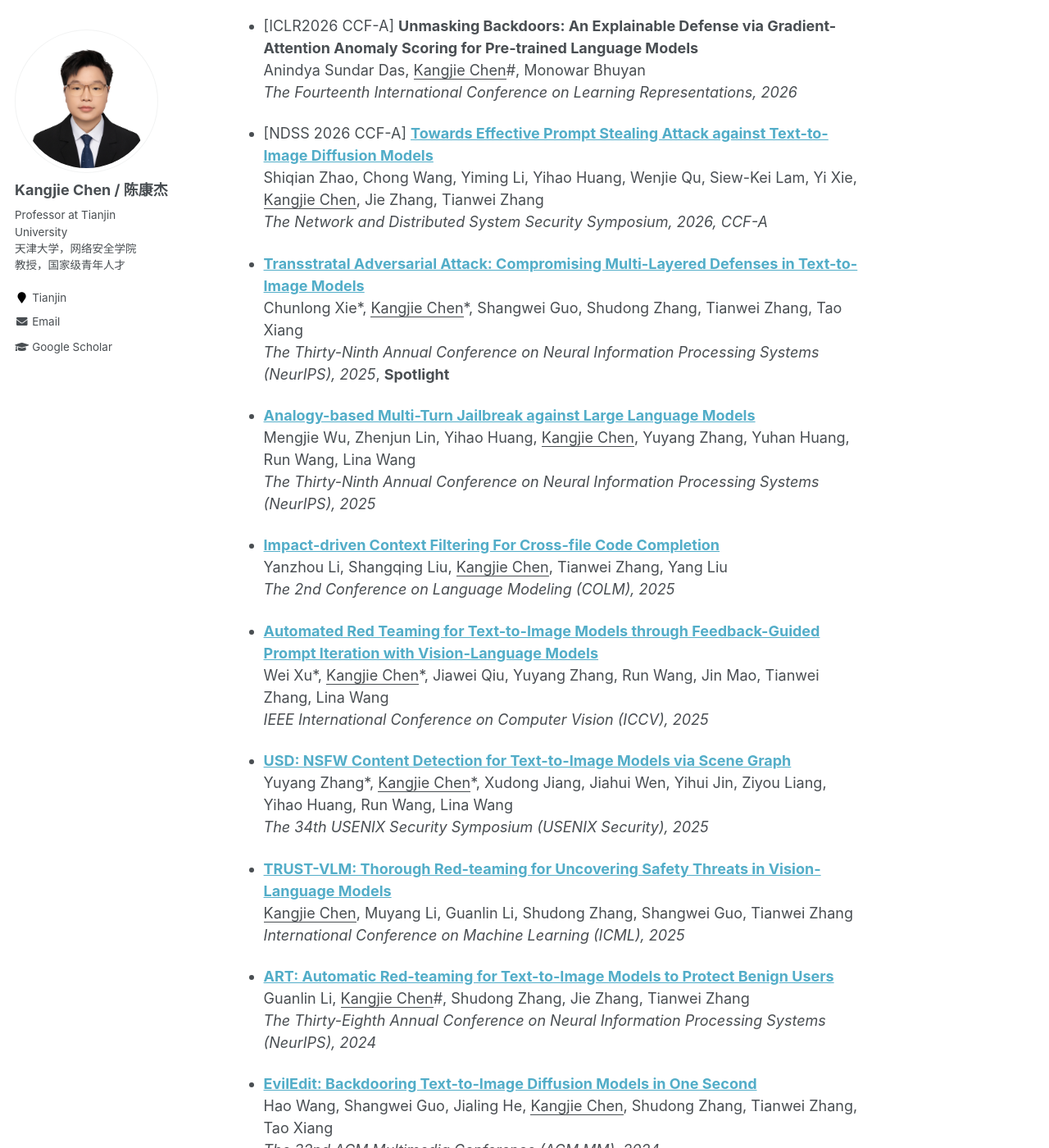
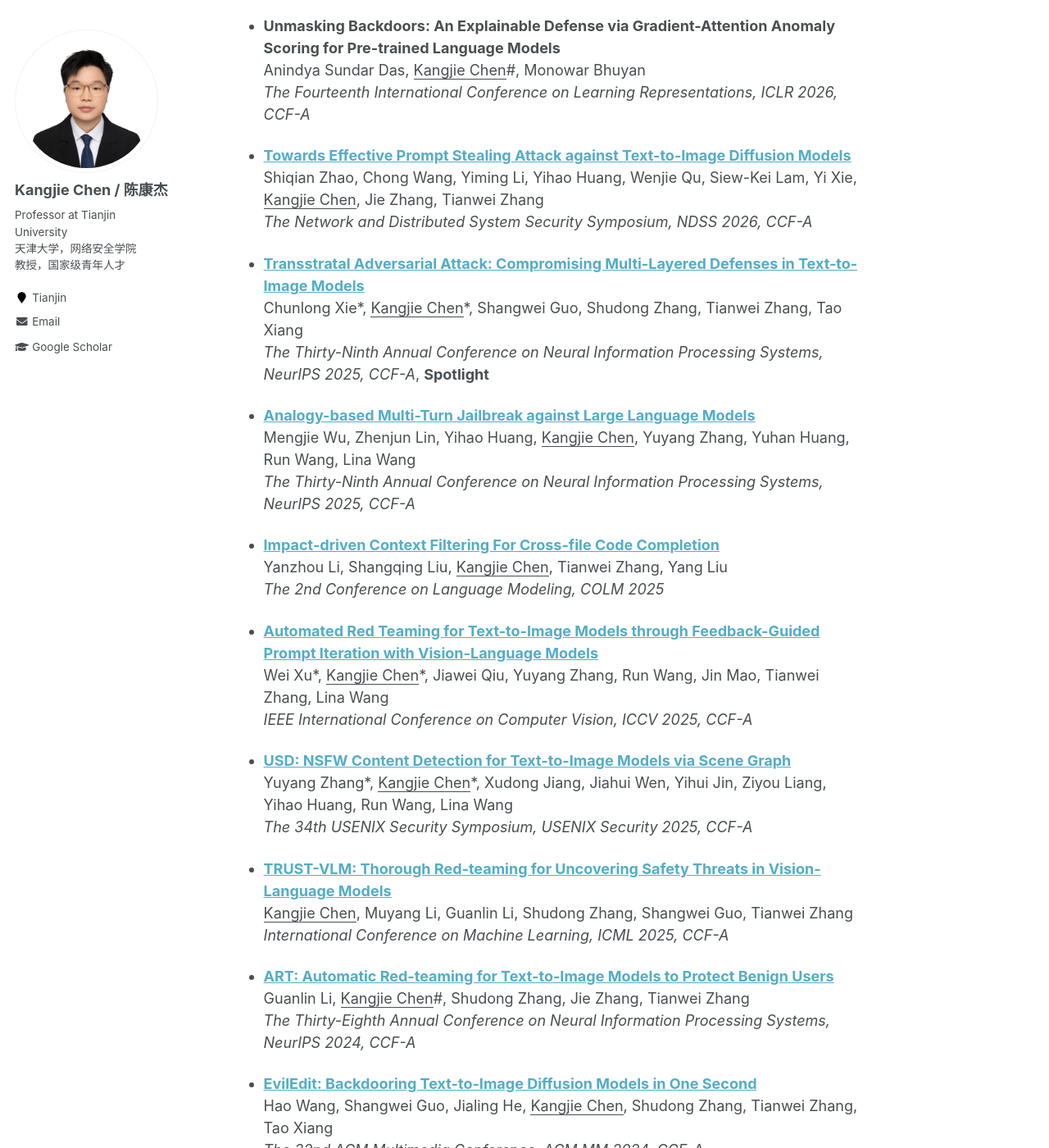
Before and after one commit to kangjie-chen/kangjie-chen.github.io, a Jekyll site: the page built from _pages/about.md, in a window 1280 px wide and 1400 px high, scrolled down 935 px. Shown: the whole window at 82% size. Built offline with Jekyll 4.4.1, drawn with Linux system fonts in a browser that asks for light colours; some of the changed text lies outside the part shown.

Commit message:
Update about.md

```diff
--- a/_pages/about.md
+++ b/_pages/about.md
@@ -21,110 +21,110 @@ I am actively seeking highly **self-motivated** Master’s students, PhD student
 
 ## Publications
 
-- [CVPR 2026 CCF-A Oral] **TEAR: Temporal-aware Automated Red-teaming for Text-to-Video Models**
+- **TEAR: Temporal-aware Automated Red-teaming for Text-to-Video Models**
   <br/>
   Jiaming He, Guanyu Hou, Hongwei Li, Zhicong Huang, <u>Kangjie Chen</u>, Yi Yu, Wenbo Jiang, Guowen Xu, Tianwei Zhang
   <br/>
-  *IEEE/CVF Conference on Computer Vision and Pattern Recognition (CCF-A), 2026*
+  *IEEE/CVF Conference on Computer Vision and Pattern Recognition, CVPR 2026, CCF-A*, **Oral**
 
-- [ICLR2026 CCF-A] **Unmasking Backdoors: An Explainable Defense via Gradient-Attention Anomaly Scoring for Pre-trained Language Models**
+- **Unmasking Backdoors: An Explainable Defense via Gradient-Attention Anomaly Scoring for Pre-trained Language Models**
   <br/>
   Anindya Sundar Das, <u>Kangjie Chen</u>\#, Monowar Bhuyan
   <br/>
-  *The Fourteenth International Conference on Learning Representations, 2026*
+  *The Fourteenth International Conference on Learning Representations, ICLR 2026, CCF-A*
 
 
-- [NDSS 2026 CCF-A] **[Towards Effective Prompt Stealing Attack against Text-to-Image Diffusion Models](https://tianweiz07.github.io/Papers/26-ndss.pdf)**
+- **[Towards Effective Prompt Stealing Attack against Text-to-Image Diffusion Models](https://tianweiz07.github.io/Papers/26-ndss.pdf)**
   <br/>
   Shiqian Zhao, Chong Wang, Yiming Li, Yihao Huang, Wenjie Qu, Siew-Kei Lam, Yi Xie, <u>Kangjie Chen</u>, Jie Zhang, Tianwei Zhang
   <br/>
-  *The Network and Distributed System Security Symposium, 2026, CCF-A*
+  *The Network and Distributed System Security Symposium, NDSS 2026, CCF-A*
 
 
 - **[Transstratal Adversarial Attack: Compromising Multi-Layered Defenses in Text-to-Image Models](https://openreview.net/pdf?id=JIpKkzSqly)**
   <br/>
   Chunlong Xie\*, <u>Kangjie Chen</u>\*, Shangwei Guo, Shudong Zhang, Tianwei Zhang, Tao Xiang
   <br/>
-  *The Thirty-Ninth Annual Conference on Neural Information Processing Systems (NeurIPS), 2025*, **Spotlight**
+  *The Thirty-Ninth Annual Conference on Neural Information Processing Systems, NeurIPS 2025, CCF-A*, **Spotlight**
 
 - **[Analogy-based Multi-Turn Jailbreak against Large Language Models](https://openreview.net/pdf/90ec84387b8d7282640d625e2d28faef32f89000.pdf)**
   <br/>
   Mengjie Wu, Zhenjun Lin, Yihao Huang, <u>Kangjie Chen</u>, Yuyang Zhang, Yuhan Huang, Run Wang, Lina Wang
   <br/>
-  *The Thirty-Ninth Annual Conference on Neural Information Processing Systems (NeurIPS), 2025*
+  *The Thirty-Ninth Annual Conference on Neural Information Processing Systems, NeurIPS 2025, CCF-A*
 
 - **[Impact-driven Context Filtering For Cross-file Code Completion](https://openreview.net/pdf?id=0Y2zXLFBji)**
   <br/>
   Yanzhou Li, Shangqing Liu, <u>Kangjie Chen</u>, Tianwei Zhang, Yang Liu
   <br/>
-  *The 2nd Conference on Language Modeling (COLM), 2025*
+  *The 2nd Conference on Language Modeling, COLM 2025*
 
 - **[Automated Red Teaming for Text-to-Image Models through Feedback-Guided Prompt Iteration with Vision-Language Models](https://kangjie-chen.github.io/files/2025_ICCV.pdf)**
   <br/>
   Wei Xu\*, <u>Kangjie Chen</u>\*, Jiawei Qiu, Yuyang Zhang, Run Wang, Jin Mao, Tianwei Zhang, Lina Wang
   <br/>
-  *IEEE International Conference on Computer Vision (ICCV), 2025*
+  *IEEE International Conference on Computer Vision, ICCV 2025, CCF-A*
 
 - **[USD: NSFW Content Detection for Text-to-Image Models via Scene Graph](https://www.usenix.org/system/files/usenixsecurity25-zhang-yuyang.pdf)**
   <br/>
   Yuyang Zhang\*, <u>Kangjie Chen</u>\*, Xudong Jiang, Jiahui Wen, Yihui Jin, Ziyou Liang, Yihao Huang, Run Wang, Lina Wang
   <br/>
-  *The 34th USENIX Security Symposium (USENIX Security), 2025*
+  *The 34th USENIX Security Symposium, USENIX Security 2025, CCF-A*
 
 
 - **[TRUST-VLM: Thorough Red-teaming for Uncovering Safety Threats in Vision-Language Models](https://kangjie-chen.github.io/files/2025_ICML.pdf)**
   <br/>
   <u>Kangjie Chen</u>, Muyang Li, Guanlin Li, Shudong Zhang, Shangwei Guo, Tianwei Zhang
   <br/>
-  *International Conference on Machine Learning (ICML), 2025*
+  *International Conference on Machine Learning, ICML 2025, CCF-A*
 
 - **[ART: Automatic Red-teaming for Text-to-Image Models to Protect Benign Users](https://openreview.net/pdf?id=H2ATO32ilj)**
   <br/>
   Guanlin Li, <u>Kangjie Chen</u>\#, Shudong Zhang, Jie Zhang, Tianwei Zhang
   <br/>
-  *The Thirty-Eighth Annual Conference on Neural Information Processing Systems (NeurIPS), 2024*
+  *The Thirty-Eighth Annual Conference on Neural Information Processing Systems, NeurIPS 2024, CCF-A*
 
 - **[EvilEdit: Backdooring Text-to-Image Diffusion Models in One Second](https://kangjie-chen.github.io/files/2024_MM.pdf)**
   <br/>
   Hao Wang, Shangwei Guo, Jialing He, <u>Kangjie Chen</u>, Shudong Zhang, Tianwei Zhang, Tao Xiang
   <br/>
-  *The 32nd ACM Multimedia Conference (ACM MM), 2024*
+  *The 32nd ACM Multimedia Conference, ACM MM 2024, CCF-A*
 
 - **[Boosting Black-box Attack to Deep Neural Networks with Conditional Diffusion Models](https://kangjie-chen.github.io/files/2024_TIFS.pdf)**
   <br/>
   Renyang Liu, Wei Zhou, Tianwei Zhang, <u>Kangjie Chen</u>, Jun Zhao, and Kwok-Yan Lam
   <br/>
-  *The IEEE Transactions on Information Forensics & Security (TIFS), 2024*
+  *The IEEE Transactions on Information Forensics & Security, TIFS 2024, CCF-A*
 
 - **[Protecting Confidential Virtual Machines from Hardware Performance Counter Side Channels](https://kangjie-chen.github.io/files/2024_DSN.pdf)**
   <br/>
   Xiaoxuan Lou\*, <u>Kangjie Chen</u>\*, Guowen Xu, Han Qiu, Shangwei Guo, and Tianwei Zhang
   <br/>
-  *The 54th Annual IEEE/IFIP International Conference on Dependable Systems and Networks (DSN), 2024*
+  *The 54th Annual IEEE/IFIP International Conference on Dependable Systems and Networks, DSN 2024*
 
 - **[BadEdit: Backdooring Large Language Models by Model Editing](https://openreview.net/pdf?id=duZANm2ABX)**
   <br/>
   Yanzhou Li, Tianlin Li\#, <u>Kangjie Chen</u>\#, Jian Zhang, Shangqing Liu, Wenhan Wang, Tianwei Zhang, and Yang Liu
   <br/>
-  *International Conference on Learning Representations (ICLR), 2024*
+  *International Conference on Learning Representations, ICLR 2024, CCF-A*
 
 - **[GuardHFL: Privacy Guardian for Heterogeneous Federated Learning](https://proceedings.mlr.press/v202/chen23j/chen23j.pdf)**
   <br/>
   Hanxiao Chen, Meng Hao, Hongwei Li, <u>Kangjie Chen</u>, Guowen Xu, Tianwei Zhang, Xilin Zhang
   <br/>
-  *International Conference on Machine Learning (ICML), 2023*
+  *International Conference on Machine Learning, ICML 2023, CCF-A*
 
 - **[Multi-target Backdoor Attacks for Code Pre-trained Models](https://aclanthology.org/2023.acl-long.399.pdf)**
   <br/>
   Yanzhou Li, Shangqing Liu, <u>Kangjie Chen</u>, Xiaofei Xie, Tianwei Zhang, and Yang Liu
   <br/>
-  *The 61st Annual Meeting of the Association for Computational Linguistics (ACL), 2023*
+  *The 61st Annual Meeting of the Association for Computational Linguistics, ACL 2023, CCF-A*
 
 - **[Clean-image Backdoor: Attacking Multi-label Models with Poisoned Labels Only](https://openreview.net/pdf?id=rFQfjDC9Mt)**
   <br/>
   <u>Kangjie Chen</u>, Xiaoxuan Lou, Guowen Xu, Jiwei Li, Tianwei Zhang
   <br/>
-  *International Conference on Learning Representations (ICLR), 2023*, **Oral**
+  *International Conference on Learning Representations, ICLR 2023, CCF-A*, **Oral**
 
 - **[ADS-lead: Lifelong Anomaly Detection in Autonomous Driving Systems](https://kangjie-chen.github.io/files/2022_TITS_ADS-lead.pdf)**
   <br/>
@@ -136,25 +136,25 @@ I am actively seeking highly **self-motivated** Master’s students, PhD student
   <br/>
   <u>Kangjie Chen</u>, Yuxian Meng, Xiaofei Sun, Shangwei Guo, Tianwei Zhang, Jiwei Li, Chun Fan
   <br/>
-  *International Conference on Learning Representations (ICLR), 2022*
+  *International Conference on Learning Representations, ICLR 2022, CCF-A*
 
 - **[Stealing Deep Reinforcement Learning Models for Fun and Profit](https://kangjie-chen.github.io/files/2021_AsiaCCS_Stealing-DRL.pdf)**
   <br/>
   <u>Kangjie Chen</u>, Shangwei Guo, Tianwei Zhang, Xiaofei Xie, Yang Liu
   <br/>
-  *ACM ASIA Conference on Computer and Communications Security (AsiaCCS), 2021*
+  *ACM ASIA Conference on Computer and Communications Security, AsiaCCS 2021*
 
 - **[Temporal Watermarks for Deep Reinforcement Learning Models](https://kangjie-chen.github.io/files/2021_AAMAS_DRL-Watermark.pdf)**
   <br/>
   <u>Kangjie Chen</u>, Shangwei Guo, Tianwei Zhang, Shuxin Li, Yang Liu
   <br/>
-  *International Conference on Autonomous Agents and Multiagent Systems (AAMAS), 2021*
+  *International Conference on Autonomous Agents and Multiagent Systems, AAMAS 2021*
 
 - **[A Unified Anomaly Detection Methodology for Lane-Following of Autonomous Driving Systems](https://kangjie-chen.github.io/files/2021_ISPA_Anomaly-Detection.pdf)**
   <br/>
   Xingshuo Han, <u>Kangjie Chen</u>, Yuan Zhou, Meikang Qiu, Chun Fan, Yang Liu, Tianwei Zhang
   <br/>
-  *IEEE International Symposium on Parallel and Distributed Processing with Applications (ISPA), 2021*, **Most Innovative Paper Award**
+  *IEEE International Symposium on Parallel and Distributed Processing with Applications, ISPA 2021*, **Most Innovative Paper Award**
 
 - **[Vulnerability Assessment of Deep Reinforcement Learning Models for Power System Topology Optimization](https://ieeexplore.ieee.org/document/9365691)**
   <br/>
@@ -166,7 +166,7 @@ I am actively seeking highly **self-motivated** Master’s students, PhD student
   <br/>
   Jianwen Sun, Tianwei Zhang, Xiaofei Xie, Lei Ma, Yan Zheng, <u>Kangjie Chen</u>, Yang Liu
   <br/>
-  *Proceedings of the AAAI Conference on Artificial Intelligence (AAAI), 2020*
+  *Proceedings of the AAAI Conference on Artificial Intelligence, AAAI 2020, CCF-A*
 
 <!-- ## Book -->
 
```
